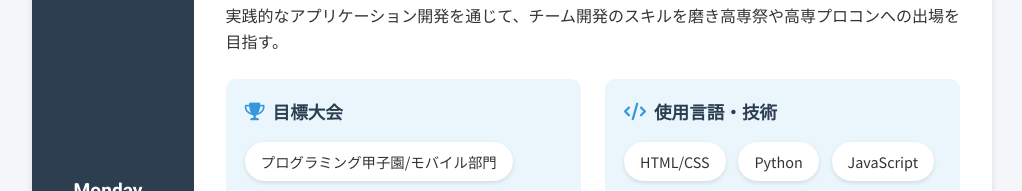
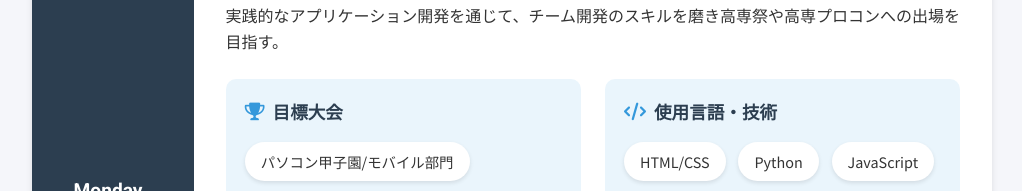
Before and after one commit to omuct-proken/proken, a plain HTML site: page index.html in a window 1280 px wide. Shown: the part 2080-2271 px from the top of the page, without its empty margins (128-1150 px from the left). Drawn offline with Linux system fonts and the light colour scheme.

Commit message:
update index.html

```diff
--- a/index.html
+++ b/index.html
@@ -186,7 +186,7 @@
                                     <div class="info-card">
                                         <h4><i class="fas fa-trophy"></i> 目標大会</h4>
                                         <ul class="info-list">
-                                            <li>プログラミング甲子園/モバイル部門</li>
+                                            <li>パソコン甲子園/モバイル部門</li>
                                             <li>プログラミングコンテスト/自由部門</li>
                                             <li>プログラミングコンテスト/課題部門</li>
                                         </ul>
@@ -284,6 +284,7 @@
                                         <ul class="info-list">
                                             <li>高専プロコン/課題部門</li>
                                             <li>U-22プログラミングコンテスト</li>
+                                            <li>AtCoder Regular Contest</li>
                                         </ul>
                                         …etc
                                     </div>
```
